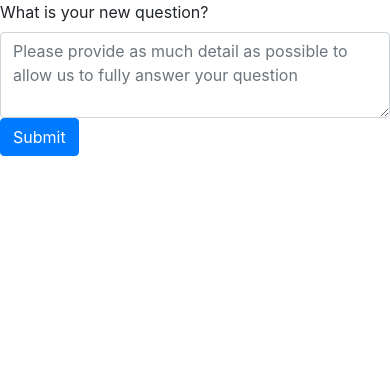
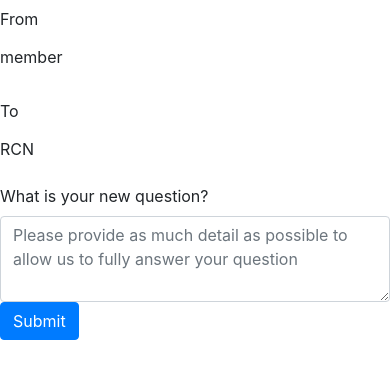
Before and after one commit to H4RP3RK/milestone3_rcn, a Flask app: page /new_query in a window 390 px wide. Shown: the top 379 px of the page. Run offline with Flask 2, Linux system fonts and the light colour scheme; some libraries are stand-ins or nearby versions.

Commit message:
newquery.html - added static to/from inputs

```diff
--- a/app.py
+++ b/app.py
@@ -24,7 +24,7 @@ def new_query():
 
 @app.route("/submit_query", methods=["POST"])
 def submit_query():
-    query = mongo.db.contacts
+    query = mongo.db.queries
     query.insert_one(request.form.to_dict())
     return redirect(url_for('get_queries'))
 
--- a/templates/newquery.html
+++ b/templates/newquery.html
@@ -1,12 +1,24 @@
 {% extends 'base.html' %}
 {% block content %}
 <form class="form-group" action="{{url_for('submit_query')}}" method="POST">
+    <div class="form-group row">
+        <label for="staticFrom" class="col-sm-2 col-form-label">From</label>
+        <div class="col-sm-10">
+            <input type="text" readonly class="form-control-plaintext" id="staticFrom" value="member">
+        </div>
+    </div>
+    <div class="form-group row">
+        <label for="staticTo" class="col-sm-2 col-form-label">To</label>
+        <div class="col-sm-10">
+            <input type="text" readonly class="form-control-plaintext" id="staticTo" value="RCN">
+        </div>
+    </div>
     <div>
         <label for="queryTextArea">What is your new question?</label>
         <textarea class="form-control" id="details" name="details" rows="3" placeholder="Please provide as much detail as possible to allow us to fully answer your question"></textarea>
     </div>
     <div>
-    <button type="submit" name="action" class="btn btn-primary">Submit</button>
+        <button type="submit" class="btn btn-primary">Submit</button>
     </div>
 </form>
 {% endblock %}
```
Lines whose indentation alone changed are shown as unchanged.
